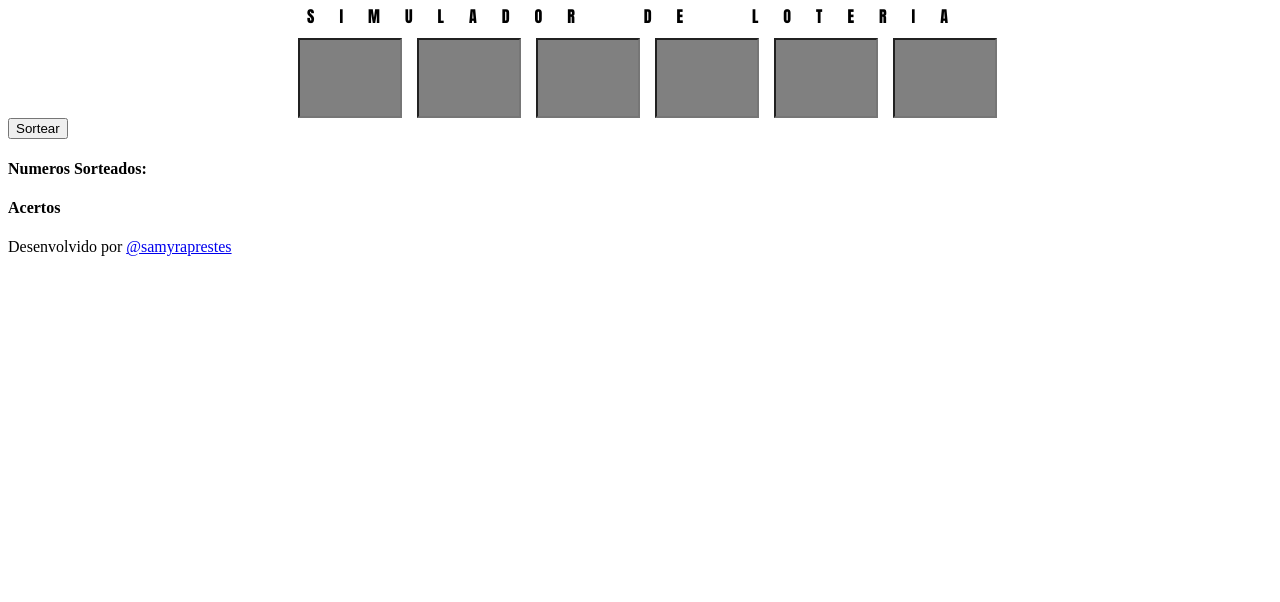
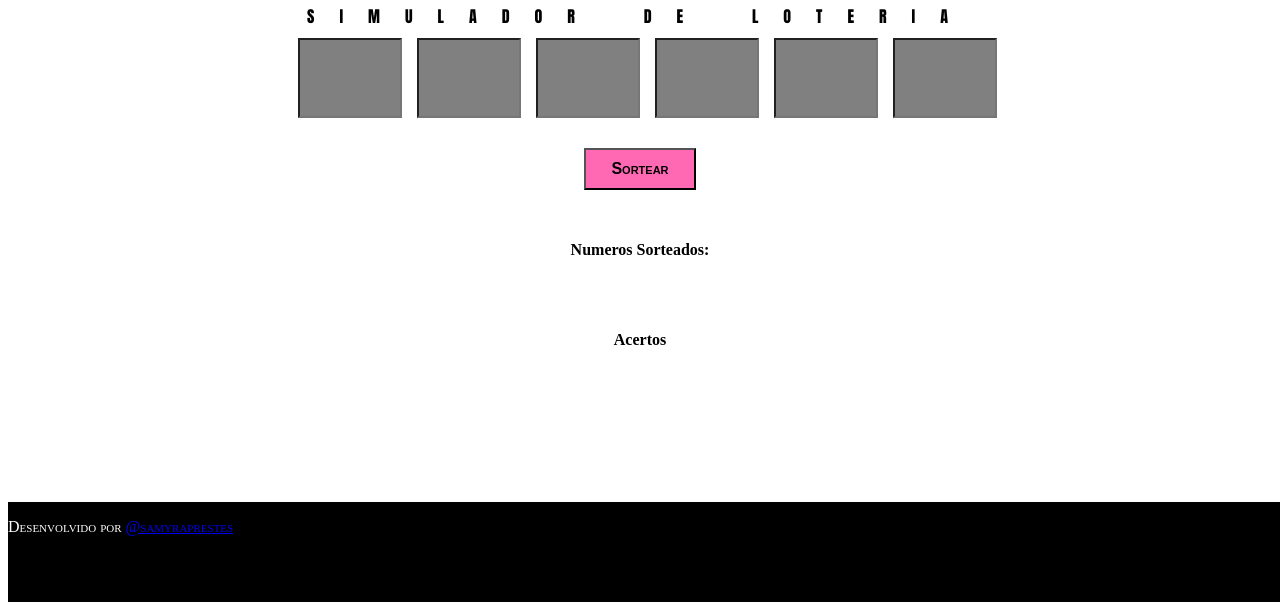
Before and after one commit to samyraprestes/loteca_mat, a plain HTML site: page index.html in a window 1280 px wide. Shown: the part 198-800 px from the top of the page. Drawn offline with Linux system fonts and the light colour scheme.

Commit message:
alteraçoes

```diff
--- a/estilos.css
+++ b/estilos.css
@@ -7,7 +7,7 @@ header {
 
 h1, h3 {
     font-size: 5em;
-    color: rgb(250, 54, 217);
+    color: hotpink;
     font-family: Impact, sans-serif;
     letter-spacing: 10px;
     font-style: italic;
@@ -25,11 +25,12 @@ h3 {
     margin-top: 10px;
 }
 
-.selecao {
+.selecao, .btnSort, .acertos, .sorteio{
     display: flex;
     flex-direction: row;
     justify-content: center;
     align-items: center;
+    margin-bottom: 30px;
 }
 
 .selecao > input {
@@ -37,5 +38,26 @@ width: 1.5em;
 font-size: 4em;
 margin-left: 15px;
 background-color: grey;
-color: white;
+color: pink;
 }
+
+.btnSort > button{
+background-color: hotpink;
+font-size: 1em;
+padding: 10px 25px;
+font-variant: small-caps;
+font-weight: bold ;
+}
+
+footer{
+    background-color: black;
+    height: 100px;
+    width: 100%;
+    position: absolute;
+    bottom: 0;
+}
+
+footer > p{
+    color: white;
+    font-variant: small-caps;
+}
--- a/index.html
+++ b/index.html
@@ -22,8 +22,9 @@
     <input type="number" id="num6" class="num">
     </div>
 
-
+    <div class="btnSort" >
     <button>Sortear</button>
+</div>
 
     <div class="sorteio">
         <h4>Numeros Sorteados:</h4>
```
